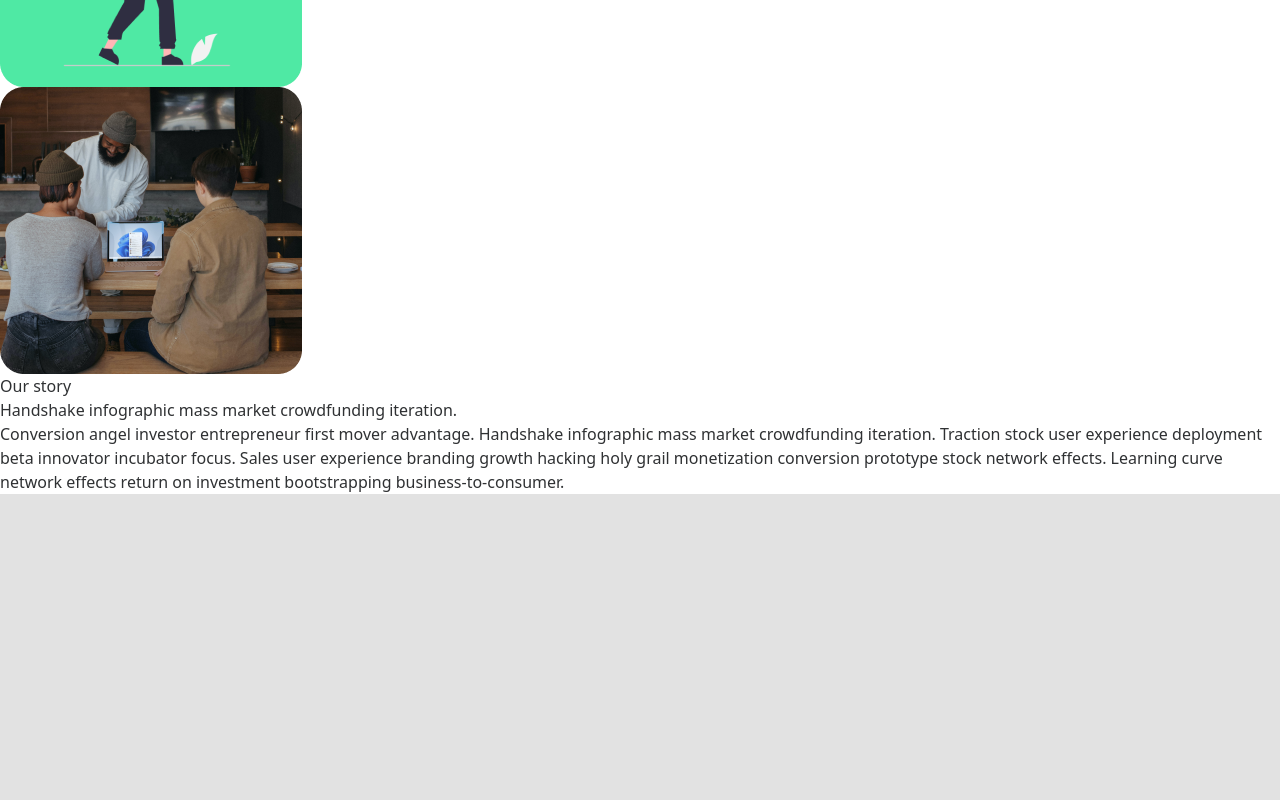
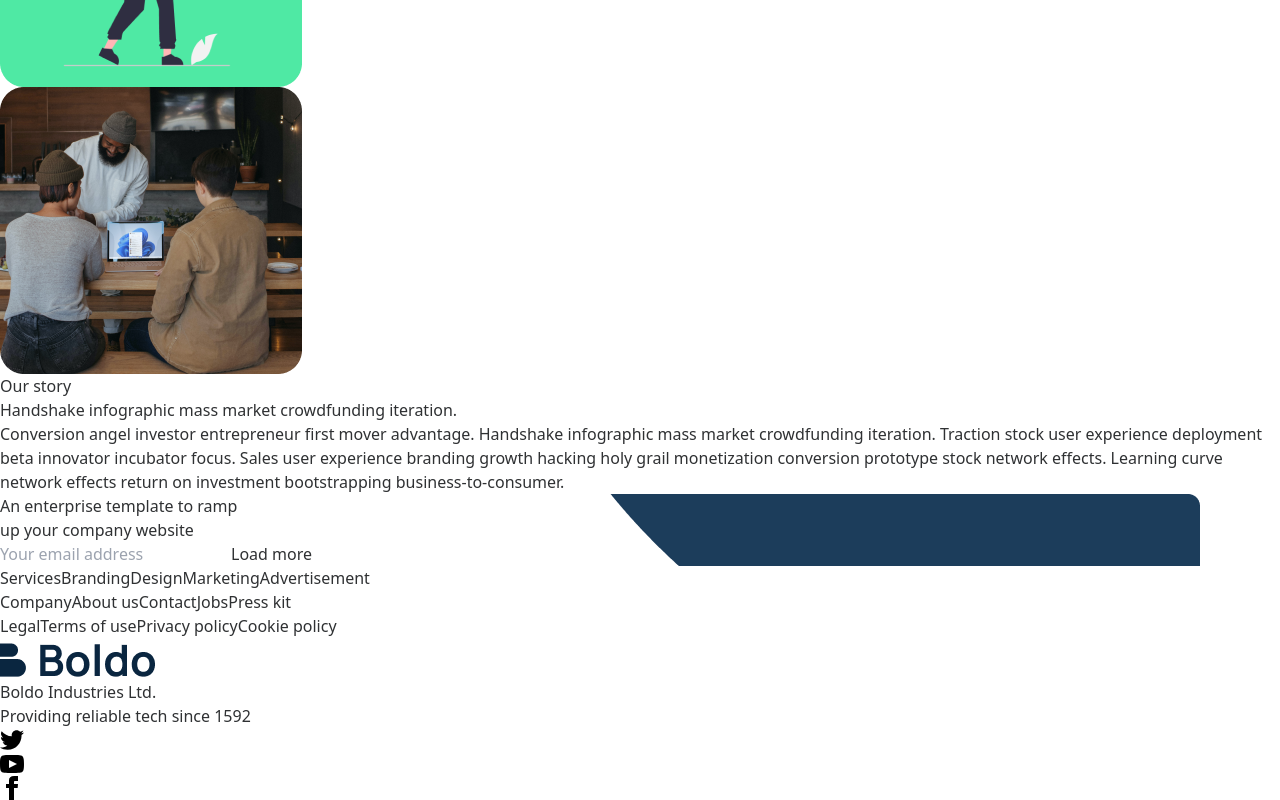
Before and after one commit to syed-jaid/Nextjs-Boldo, a Next.js app: page /services in a window 1280 px wide. Shown: the part 1696-2496 px from the top of the page. Before the commit the page ends 2190 px from the top, so only its background shows below. Built offline with nearby package versions, Linux system fonts and the light colour scheme.

Commit message:
foother and one more section is add in about

```diff
--- a/Components/landingServices.js
+++ b/Components/landingServices.js
@@ -1,7 +1,8 @@
 import SNav from './serSinglepart/sNav'
 import SHeader from './serSinglepart/sHeader'
 import ImageGrid from './serSinglepart/imagegrid'
-
+import ConnectUs from "./singleParts/connectUs";
+import Footer from "./singleParts/footer";
 export default function landingServices() {
     return (
         <>
@@ -11,6 +12,8 @@ export default function landingServices() {
                     <SHeader />
                 </div>
                 <ImageGrid />
+                <ConnectUs />
+                <Footer />
             </div>
         </>
     )
```
